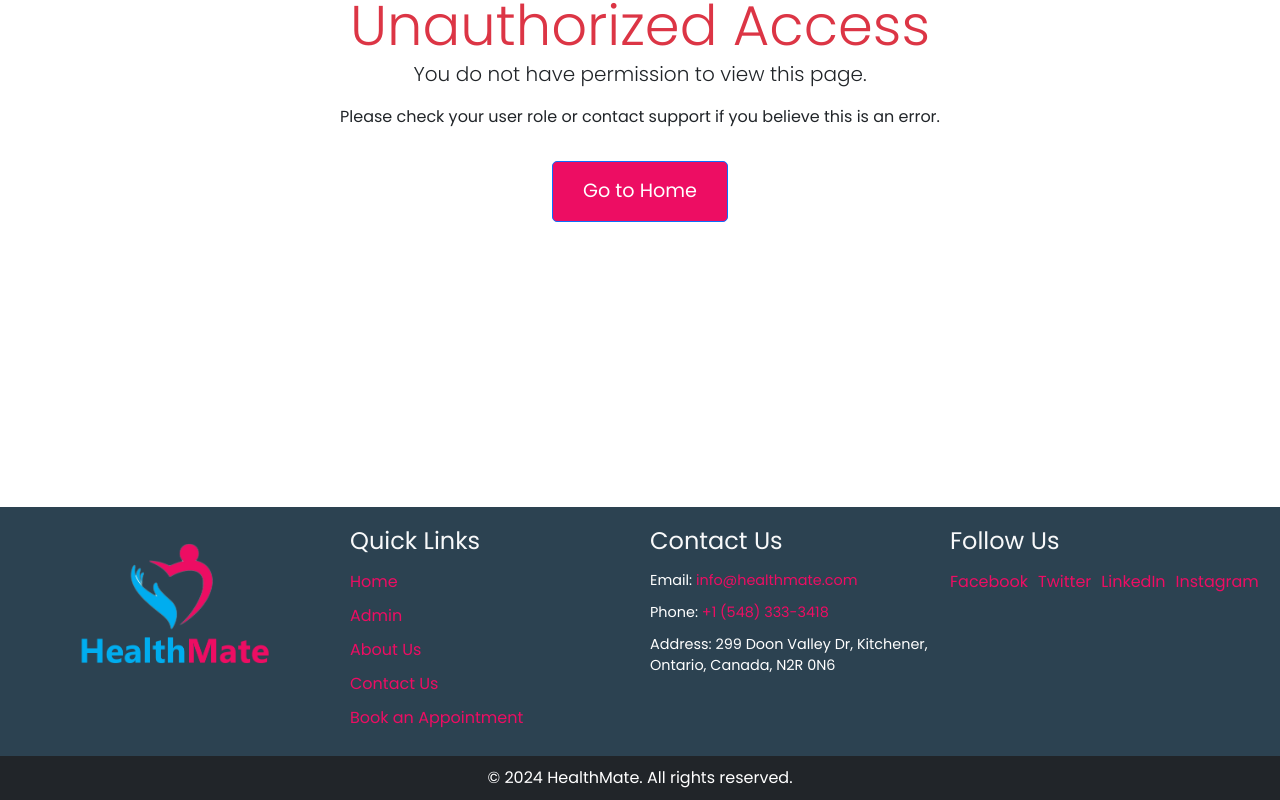
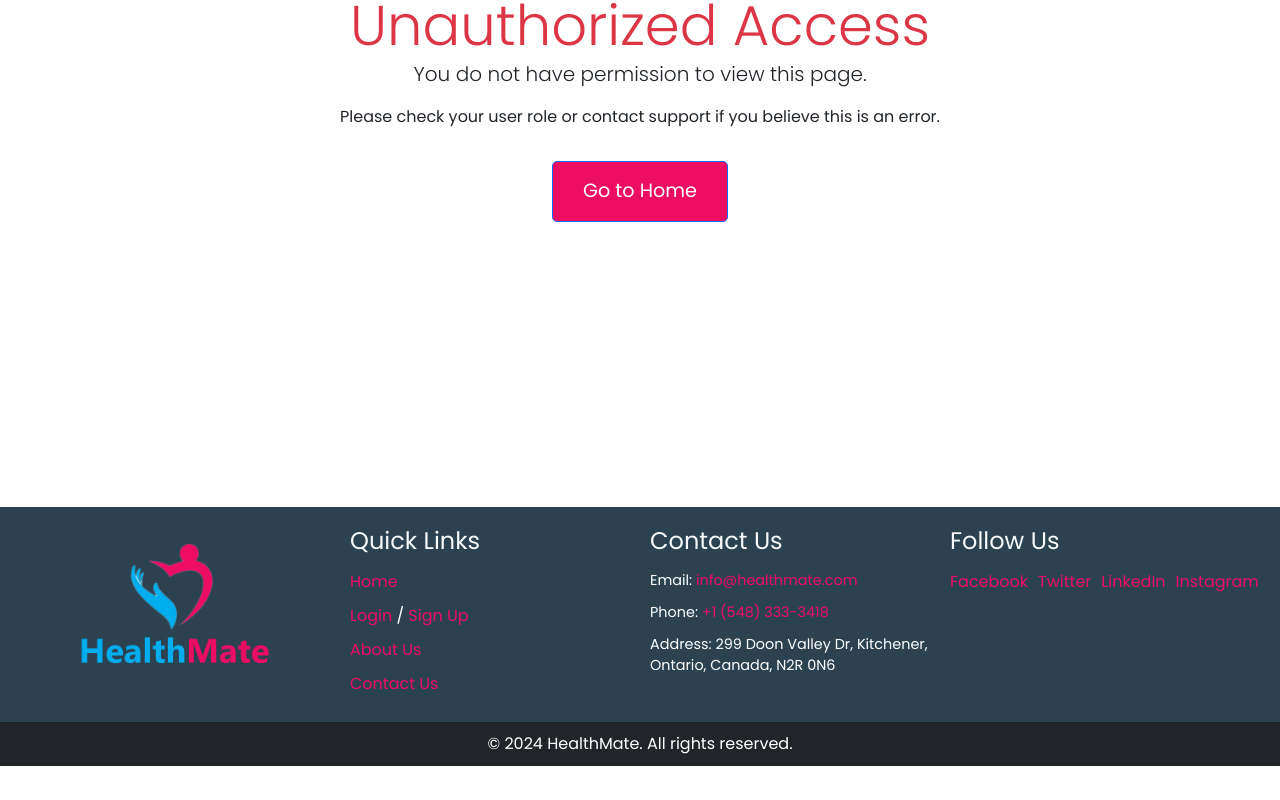
Before and after one commit to mrahularora/HealthMate, a React (Create React App) app in the folder client/: page /unauthorized in a window 1280 px wide. Shown: the part 354-1154 px from the top of the page. After the commit the page ends 1120 px from the top, so only its background shows below. Built offline with nearby package versions, Linux system fonts and the light colour scheme; sample sign-in values are in the browser's storage.

Commit message:
Implement Working buttons/links, fixation of broken links and footer enhancement

```diff
--- a/client/src/components/common/Footer.jsx
+++ b/client/src/components/common/Footer.jsx
@@ -15,10 +15,9 @@ const Footer = () => {
                     <h3>Quick Links</h3>
                     <ul>
                         <li><a href={Link} to="/">Home</a></li>
-                        <li><a href="/admin">Admin</a></li>
+                        <li><a href="/login">Login</a> / <a href="/signup">Sign Up</a></li>
                         <li><a href="/about">About Us</a></li>
                         <li><a href="/contact">Contact Us</a></li>
-                        <li><a href="/appointments">Book an Appointment</a></li>
                     </ul>
                     </div>
 
--- a/client/src/pages/HomePage.jsx
+++ b/client/src/pages/HomePage.jsx
@@ -23,8 +23,8 @@ const HomePage = () => {
       <div className="hero-section mb-4">
         <div className="hero-content">
           <h1>Welcome to HealthMate</h1>
-          <p>Your journey begins here.</p>
-          <a href="#get-started" className="btn">Get Started</a>
+          <p>Connecting You to Better Health.</p>
+          <a href="/signup" className="btn">Get Started</a>
         </div>
       </div>
 
@@ -37,7 +37,7 @@ const HomePage = () => {
           remote health management, and medication fidelity, which characterize a digitizing healthcare environment.</p>
       </div>
       <div class="d-flex justify-content-center align-items-center mb-4">
-          <a href="#consult" class="btn">Consult Now</a>
+          <a href="/login" class="btn">Consult Now</a>
       </div>
       <hr class="my-4 w-50 mx-auto"></hr>
 
```
